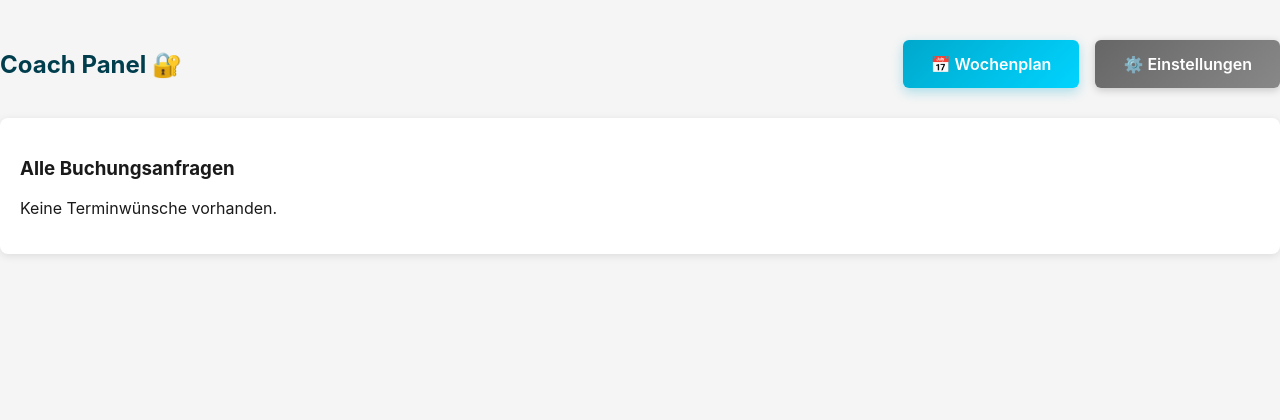
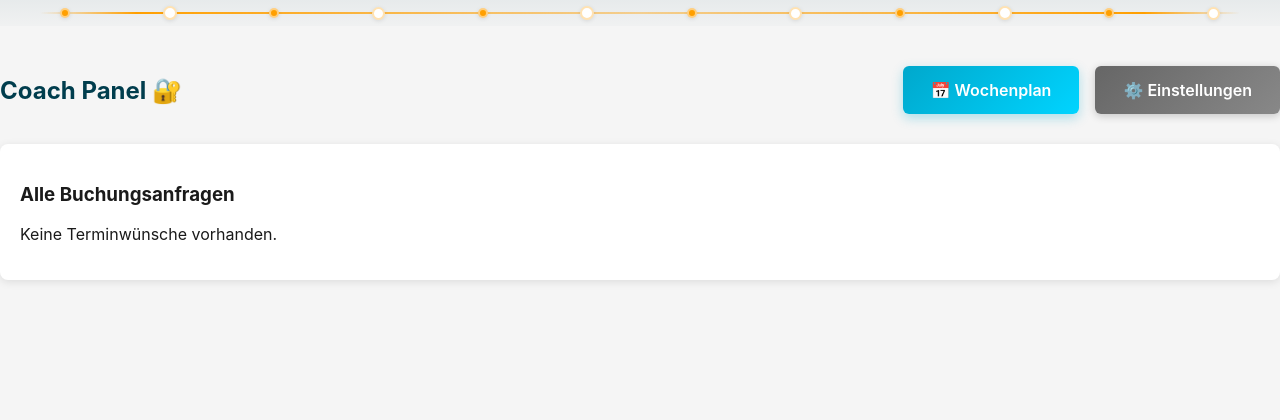
Before and after one commit to Zentnemo/Squalo, a Flask app: page /admin in a window 1280 px wide. Shown: the part 190-610 px from the top of the page. Run offline with Flask 3, Linux system fonts and the light colour scheme; a user stored in the database is signed in.

Commit message:
Refine Squalo hero branding and transition elements

```diff
--- a/static/css/style.css
+++ b/static/css/style.css
@@ -191,6 +191,115 @@
   display: none;
 }
 
+/* ══════════════════════════════════════
+   HEADER–HERO DIVIDER – Pool Lane Rope
+   ══════════════════════════════════════ */
+.header-hero-divider {
+  position: relative;
+  height: 26px;
+  background: linear-gradient(to bottom, rgba(0,61,77,0.06), rgba(0,61,77,0.02));
+  overflow: hidden;
+  display: flex;
+  align-items: center;
+  justify-content: center;
+}
+
+/* Lane rope – horizontal cable */
+.pool-lane-rope {
+  display: flex;
+  align-items: center;
+  justify-content: space-between;
+  width: 100%;
+  max-width: 1200px;
+  padding: 0 20px;
+  position: relative;
+  height: 100%;
+  animation: ropeLower 1.2s cubic-bezier(0.22, 1, 0.36, 1) forwards;
+  transform-origin: top center;
+}
+
+@keyframes ropeLower {
+  0%   { transform: scaleY(0); opacity: 0; }
+  60%  { transform: scaleY(1.05); opacity: 1; }
+  100% { transform: scaleY(1); opacity: 1; }
+}
+
+/* The cable (thin line through all buoys) */
+.pool-lane-rope::before {
+  content: '';
+  position: absolute;
+  left: 0;
+  right: 0;
+  top: 50%;
+  height: 2px;
+  background: linear-gradient(90deg,
+    transparent 0%,
+    var(--squalo-neon-orange) 8%,
+    rgba(255,159,0,0.4) 50%,
+    var(--squalo-neon-orange) 92%,
+    transparent 100%
+  );
+  transform: translateY(-50%);
+  z-index: 0;
+}
+
+/* Individual buoys */
+.lane-buoy {
+  position: relative;
+  z-index: 1;
+  width: 12px;
+  height: 12px;
+  border-radius: 50%;
+  flex-shrink: 0;
+  animation: buoyPop 0.6s cubic-bezier(0.34, 1.56, 0.64, 1) backwards;
+  box-shadow: 0 1px 4px rgba(0,0,0,0.10);
+  transition: transform 0.3s ease;
+}
+
+.lane-buoy:nth-child(odd) {
+  background: var(--squalo-neon-orange);
+  border: 2px solid rgba(255, 255, 255, 0.5);
+}
+
+.lane-buoy:nth-child(even) {
+  background: #ffffff;
+  border: 2px solid rgba(255, 159, 0, 0.3);
+}
+
+/* Staggered pop-in */
+.lane-buoy:nth-child(1)  { animation-delay: 0.05s; width: 10px; height: 10px; }
+.lane-buoy:nth-child(2)  { animation-delay: 0.10s; width: 14px; height: 14px; }
+.lane-buoy:nth-child(3)  { animation-delay: 0.15s; width: 10px; height: 10px; }
+.lane-buoy:nth-child(4)  { animation-delay: 0.20s; width: 13px; height: 13px; }
+.lane-buoy:nth-child(5)  { animation-delay: 0.25s; width: 10px; height: 10px; }
+.lane-buoy:nth-child(6)  { animation-delay: 0.30s; width: 14px; height: 14px; }
+.lane-buoy:nth-child(7)  { animation-delay: 0.35s; width: 10px; height: 10px; }
+.lane-buoy:nth-child(8)  { animation-delay: 0.40s; width: 13px; height: 13px; }
+.lane-buoy:nth-child(9)  { animation-delay: 0.45s; width: 10px; height: 10px; }
+.lane-buoy:nth-child(10) { animation-delay: 0.50s; width: 14px; height: 14px; }
+.lane-buoy:nth-child(11) { animation-delay: 0.55s; width: 10px; height: 10px; }
+.lane-buoy:nth-child(12) { animation-delay: 0.60s; width: 13px; height: 13px; }
+
+@keyframes buoyPop {
+  0%   { transform: scale(0) translateY(-8px); opacity: 0; }
+  70%  { transform: scale(1.2) translateY(0); opacity: 1; }
+  100% { transform: scale(1) translateY(0); opacity: 1; }
+}
+
+/* Hover effect: buoys gently bob */
+.pool-lane-rope:hover .lane-buoy {
+  animation: buoyBob 1.2s ease-in-out infinite;
+}
+
+.pool-lane-rope:hover .lane-buoy:nth-child(even) {
+  animation-delay: 0.15s;
+}
+
+@keyframes buoyBob {
+  0%, 100% { transform: translateY(0); }
+  50%      { transform: translateY(-3px); }
+}
+
 /* Main */
 .page-main {
   min-height: calc(100vh - 200px);
--- a/templates/base.html
+++ b/templates/base.html
@@ -35,6 +35,23 @@
         </div>
     </header>
 
+    <div class="header-hero-divider">
+      <div class="pool-lane-rope">
+        <span class="lane-buoy"></span>
+        <span class="lane-buoy"></span>
+        <span class="lane-buoy"></span>
+        <span class="lane-buoy"></span>
+        <span class="lane-buoy"></span>
+        <span class="lane-buoy"></span>
+        <span class="lane-buoy"></span>
+        <span class="lane-buoy"></span>
+        <span class="lane-buoy"></span>
+        <span class="lane-buoy"></span>
+        <span class="lane-buoy"></span>
+        <span class="lane-buoy"></span>
+      </div>
+    </div>
+
     <main class="page-main">
         {% with messages = get_flashed_messages(with_categories=true) %}
             {% if messages %}
```
Also changed, not shown: other parts of static/css/style.css (+75 -6 lines).
